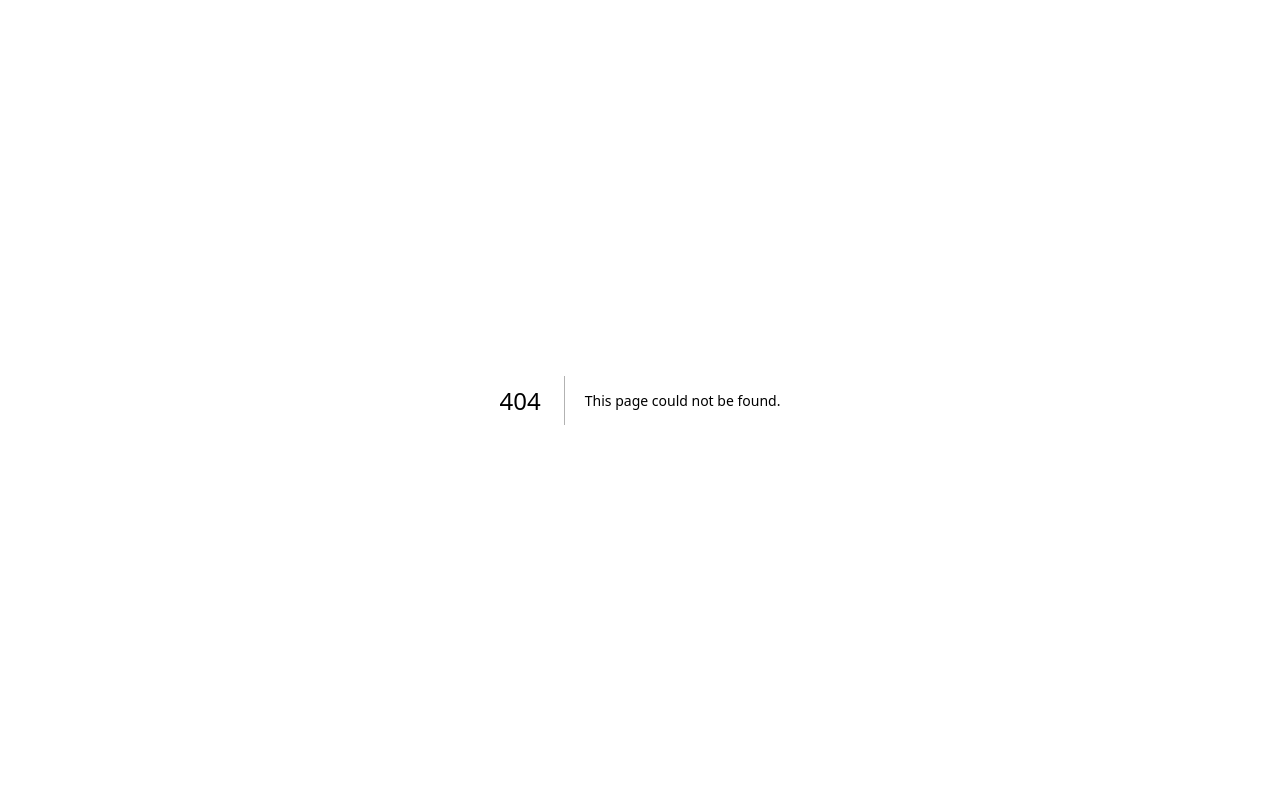
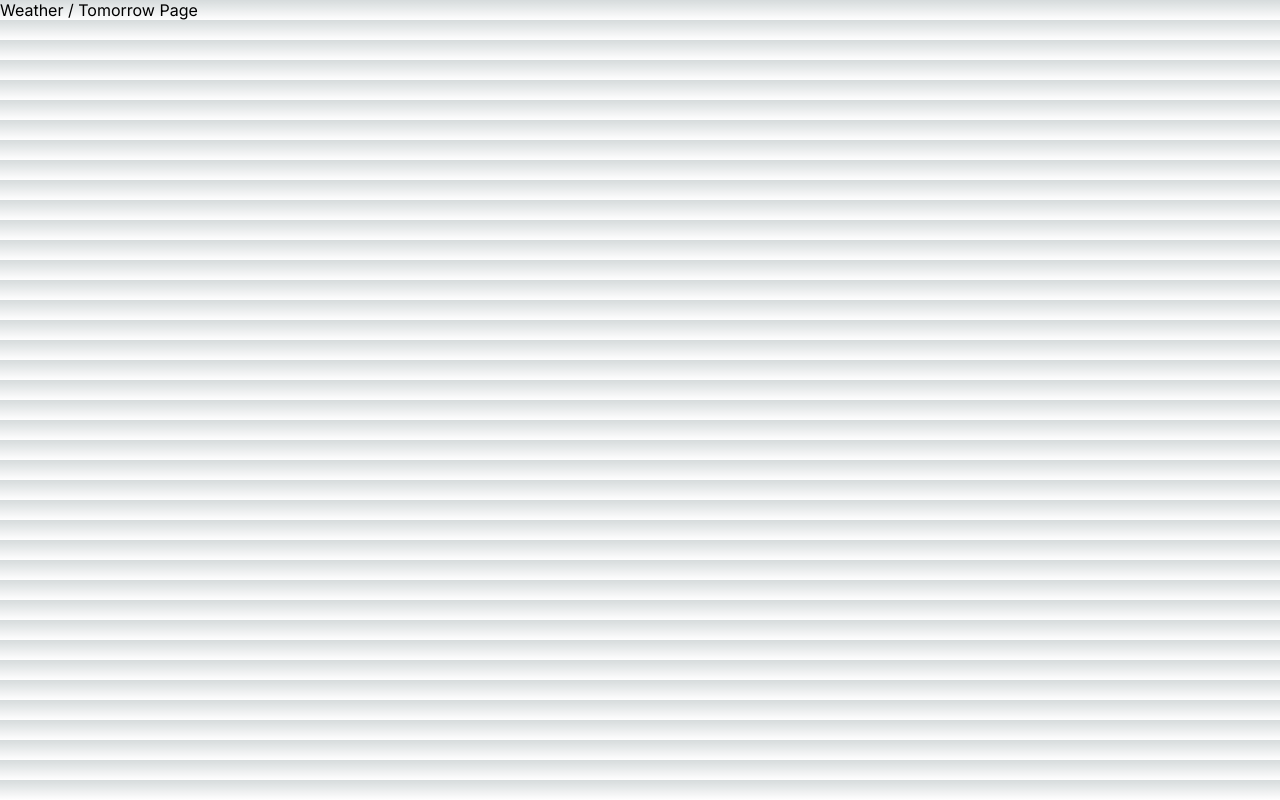
Before and after one commit to CojaONIX/next-first, a Next.js app: page /weather/tomorrow in a window 1280 px wide. Before the commit this address had no page. Built offline with nearby package versions, Linux system fonts and the light colour scheme.

Commit message:
19.9 Routing - Today & Tomorrow Pages

```diff
--- /dev/null
+++ b/app/weather/today/page.js
@@ -0,0 +1,3 @@
+export default function WeatherToday() {
+    return <p>Weather / Today Page</p>
+}
--- /dev/null
+++ b/app/weather/tomorrow/page.js
@@ -0,0 +1,4 @@
+
+export default function WeatherTomorrow() {
+    return <p>Weather / Tomorrow Page</p>
+}
```
